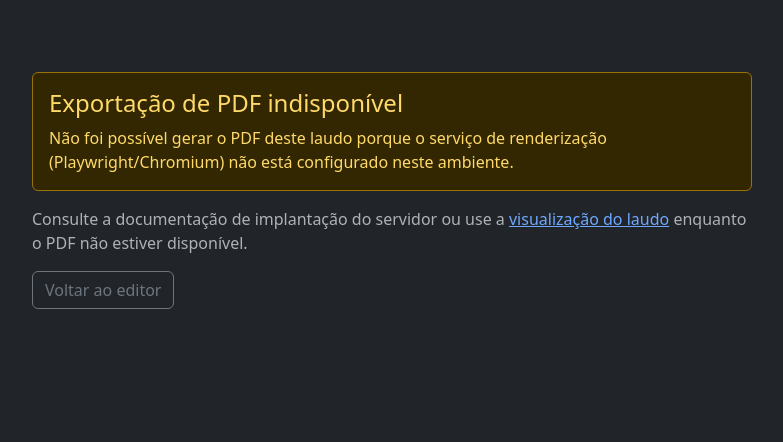
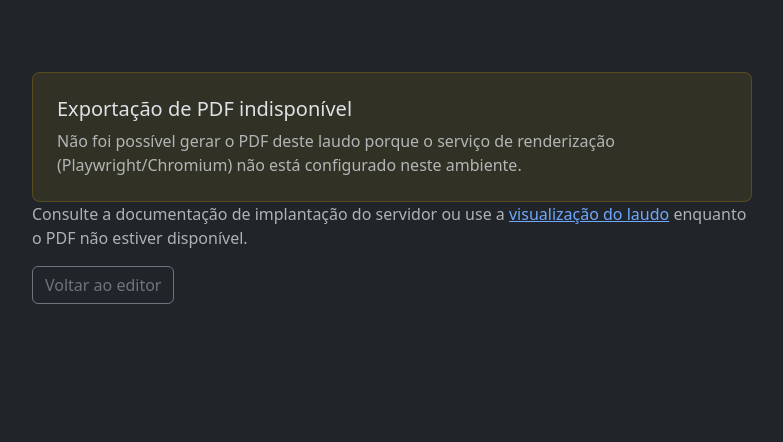
Before and after one commit to PeritoCriminal/reportline, a Django app: template reports/templates/reports/document/unavailable.html in a window 1280 px wide. Shown: the part 57-499 px from the top of the page, without its empty margins (248-1031 px from the left). Run offline with Django 5.2, Linux system fonts and the light colour scheme; the template is opened without the code that fills it, so the values that code supplies are empty.

Commit message:
fix(reports): suavizar alerta de PDF indisponível no tema escuro
Substitui alert-warning por bloco com tons sutis de aviso, reduzindo contraste do fundo e da borda em data-bs-theme=dark sem perder legibilidade.

Co-authored-by: Cursor <cursoragent@cursor.com>

```diff
--- a/reports/templates/reports/document/unavailable.html
+++ b/reports/templates/reports/document/unavailable.html
@@ -1,14 +1,32 @@
 {% extends "base.html" %}
 
 {% block title %}PDF indisponível{% endblock %}
+
+{% block extra_css %}
+<style>
+    .report-pdf-unavailable-notice {
+        background-color: var(--bs-warning-bg-subtle);
+        border: 1px solid var(--bs-warning-border-subtle);
+    }
+
+    [data-bs-theme="dark"] .report-pdf-unavailable-notice {
+        background-color: rgba(255, 193, 7, 0.08);
+        border-color: rgba(255, 193, 7, 0.18);
+    }
+
+    [data-bs-theme="dark"] .report-pdf-unavailable-notice__title {
+        color: var(--bs-body-color);
+    }
+</style>
+{% endblock %}
 
 {% block content %}
 <div class="container py-5">
     <div class="row justify-content-center">
         <div class="col-lg-8">
-            <div class="alert alert-warning" role="alert">
-                <h1 class="h4 alert-heading">Exportação de PDF indisponível</h1>
-                <p class="mb-0">
+            <div class="report-pdf-unavailable-notice rounded-3 p-4" role="alert">
+                <h1 class="h5 mb-2 report-pdf-unavailable-notice__title">Exportação de PDF indisponível</h1>
+                <p class="mb-0 text-body-secondary">
                     Não foi possível gerar o PDF deste laudo porque o serviço de renderização
                     (Playwright/Chromium) não está configurado neste ambiente.
                 </p>
```
